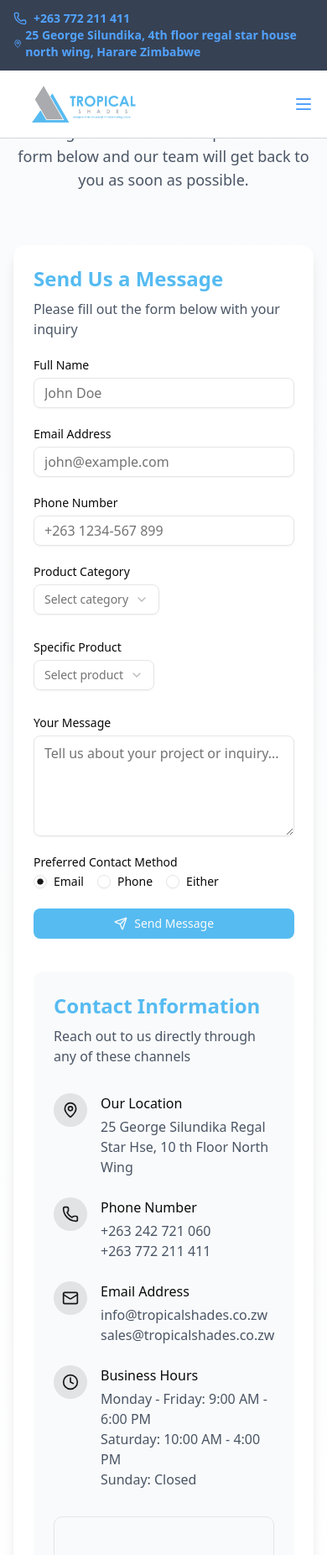
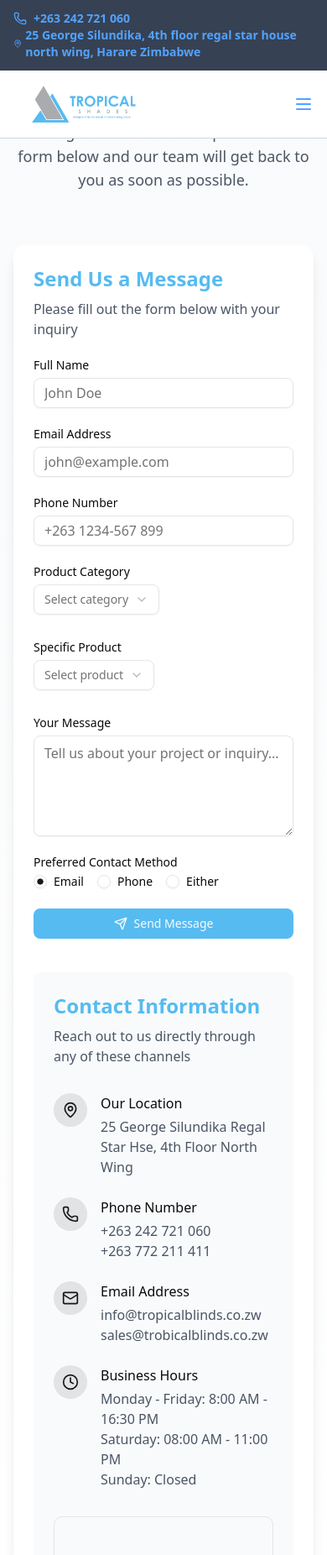
Before and after one commit to grahamusai/tropicalblinds, a Next.js app: page /contact in a window 390 px wide. Shown: the top 1852 px of the page at 84% size. Built offline with nearby package versions, Linux system fonts and the light colour scheme; grey boxes are pictures that could not be loaded.

Commit message:
FIxed mobile

```diff
--- a/app/components/Navbar.jsx
+++ b/app/components/Navbar.jsx
@@ -39,8 +39,8 @@ export default function Navbar() {
           <div className="flex items-center space-x-2">
             <Phone className="h-4 w-4" />
             <span className="hidden sm:inline">Call us at</span>
-            <a href="tel:+263772237348" className="hover:underline ">
-            +263 772 211 411
+            <a href="tel:+263242721060 " className="hover:underline ">
+            +263 242 721 060
             </a>
           </div>
           <div className="flex items-center space-x-4 md:space-x-6">
--- a/app/components/gallery-section.jsx
+++ b/app/components/gallery-section.jsx
@@ -1,6 +1,6 @@
 "use client";
 
-import { useState, useRef } from "react";
+import { useState, useRef, useEffect } from "react";
 import Image from "next/image";
 import { motion, AnimatePresence, useInView } from "framer-motion";
 import { X, ZoomIn, ChevronLeft, ChevronRight } from "lucide-react";
@@ -510,14 +510,27 @@ const galleryItems = [
 ];
 
 export default function GallerySection() {
-  const [filter, setFilter] = useState("all");
+  const [filter, setFilter] = useState("venitian-blinds");
   const [selectedImage, setSelectedImage] = useState(null);
+  const [currentPage, setCurrentPage] = useState(1);
+  const itemsPerPage = 6; // Show fewer items per page on mobile
   const sectionRef = useRef(null);
   const isInView = useInView(sectionRef, { once: true, amount: 0.1 });
 
   const filteredItems = galleryItems.filter(
     (item) => filter === "all" || item.category === filter
   );
+
+  // Calculate pagination
+  const indexOfLastItem = currentPage * itemsPerPage;
+  const indexOfFirstItem = indexOfLastItem - itemsPerPage;
+  const currentItems = filteredItems.slice(indexOfFirstItem, indexOfLastItem);
+  const totalPages = Math.ceil(filteredItems.length / itemsPerPage);
+
+  // Reset page when filter changes
+  useEffect(() => {
+    setCurrentPage(1);
+  }, [filter]);
 
   // Handle lightbox navigation
   const handlePrevious = () => {
@@ -728,13 +741,13 @@ export default function GallerySection() {
 
         {/* Gallery grid */}
         <motion.div
-          className="grid grid-cols-1 gap-6 sm:grid-cols-2 lg:grid-cols-3"
+          className="grid grid-cols-1 gap-4 sm:gap-6 sm:grid-cols-2 lg:grid-cols-3"
           variants={containerVariants}
           initial="hidden"
           animate={isInView ? "visible" : "hidden"}
         >
           <AnimatePresence mode="wait">
-            {filteredItems.map((item) => (
+            {currentItems.map((item) => (
               <motion.div
                 key={item.id}
                 layout
@@ -752,11 +765,11 @@ export default function GallerySection() {
                     width={800}
                     height={600}
                     className="h-full w-full object-cover transition-transform duration-500 group-hover:scale-110"
+                    loading="lazy"
+                    sizes="(max-width: 640px) 100vw, (max-width: 1024px) 50vw, 33vw"
                   />
                 </div>
                 <div className="absolute inset-0 flex flex-col justify-end bg-gradient-to-t from-black/70 via-black/40 to-transparent p-6 opacity-0 transition-opacity duration-300 group-hover:opacity-100">
-                  {/* <h3 className="text-xl font-bold text-white">{item.description}</h3> */}
-                  {/* <p className="text-gray-200">{item.location}</p> */}
                   <button
                     onClick={() => setSelectedImage(item)}
                     className="mt-4 flex items-center gap-2 rounded-full bg-white/20 px-4 py-2 text-sm font-medium text-white backdrop-blur-sm transition-colors hover:bg-white/30"
@@ -769,6 +782,44 @@ export default function GallerySection() {
             ))}
           </AnimatePresence>
         </motion.div>
+
+        {/* Pagination */}
+        {totalPages > 1 && (
+          <div className="mt-8 flex justify-center gap-2">
+            <Button
+              variant="outline"
+              onClick={() => setCurrentPage((prev) => Math.max(prev - 1, 1))}
+              disabled={currentPage === 1}
+              className="px-3 py-2"
+            >
+              <ChevronLeft className="h-4 w-4" />
+            </Button>
+            <div className="flex items-center gap-2">
+              {Array.from({ length: totalPages }, (_, i) => (
+                <Button
+                  key={i + 1}
+                  variant={currentPage === i + 1 ? "default" : "outline"}
+                  onClick={() => setCurrentPage(i + 1)}
+                  className={`px-3 py-2 ${
+                    currentPage === i + 1
+                      ? "bg-[#56bbf1] text-white hover:bg-[#56bbf1]/90"
+                      : ""
+                  }`}
+                >
+                  {i + 1}
+                </Button>
+              ))}
+            </div>
+            <Button
+              variant="outline"
+              onClick={() => setCurrentPage((prev) => Math.min(prev + 1, totalPages))}
+              disabled={currentPage === totalPages}
+              className="px-3 py-2"
+            >
+              <ChevronRight className="h-4 w-4" />
+            </Button>
+          </div>
+        )}
       </div>
 
       {/* Lightbox/Modal */}
--- a/app/contact/page.jsx
+++ b/app/contact/page.jsx
@@ -409,7 +409,7 @@ export default function ContactPage() {
                       </div>
                       <div>
                         <h3 className="font-medium">Our Location</h3>
-                        <p className="mt-1 text-gray-600">25 George Silundika Regal Star Hse, 10 th Floor North Wing</p>
+                        <p className="mt-1 text-gray-600">25 George Silundika Regal Star Hse, 4th Floor North Wing</p>
                       </div>
                     </div>
 
@@ -430,8 +430,8 @@ export default function ContactPage() {
                       </div>
                       <div>
                         <h3 className="font-medium">Email Address</h3>
-                        <p className="mt-1 text-gray-600">info@tropicalshades.co.zw</p>
-                        <p className="text-gray-600">sales@tropicalshades.co.zw</p>
+                        <p className="mt-1 text-gray-600">info@tropicalblinds.co.zw</p>
+                        <p className="text-gray-600">sales@trobicalblinds.co.zw</p>
                       </div>
                     </div>
 
@@ -441,8 +441,8 @@ export default function ContactPage() {
                       </div>
                       <div>
                         <h3 className="font-medium">Business Hours</h3>
-                        <p className="mt-1 text-gray-600">Monday - Friday: 9:00 AM - 6:00 PM</p>
-                        <p className="text-gray-600">Saturday: 10:00 AM - 4:00 PM</p>
+                        <p className="mt-1 text-gray-600">Monday - Friday: 8:00 AM - 16:30 PM</p>
+                        <p className="text-gray-600">Saturday: 08:00 AM - 11:00 PM</p>
                         <p className="text-gray-600">Sunday: Closed</p>
                       </div>
                     </div>
```
Also changed, not shown: public/wooden-blinds/source.htm (added).
